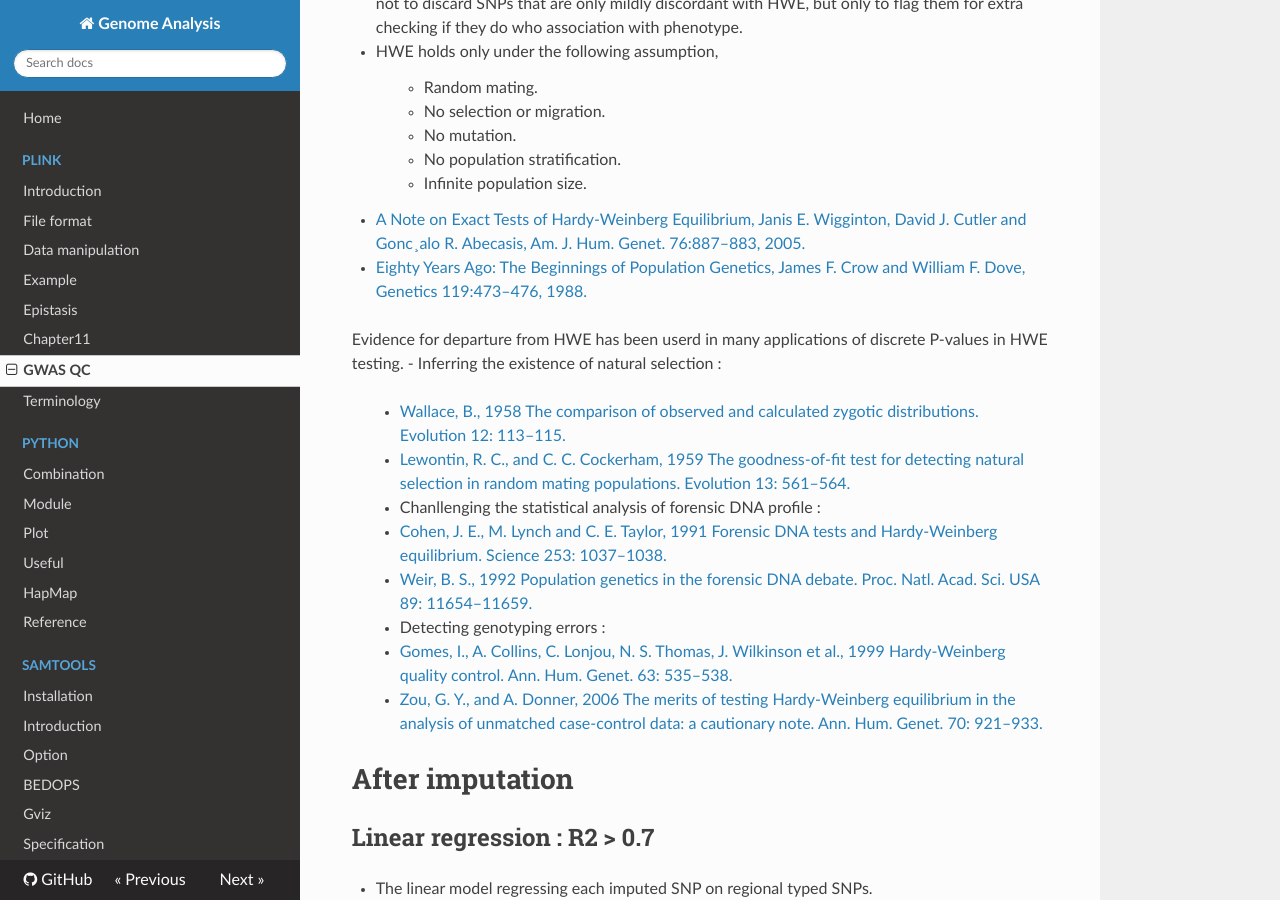
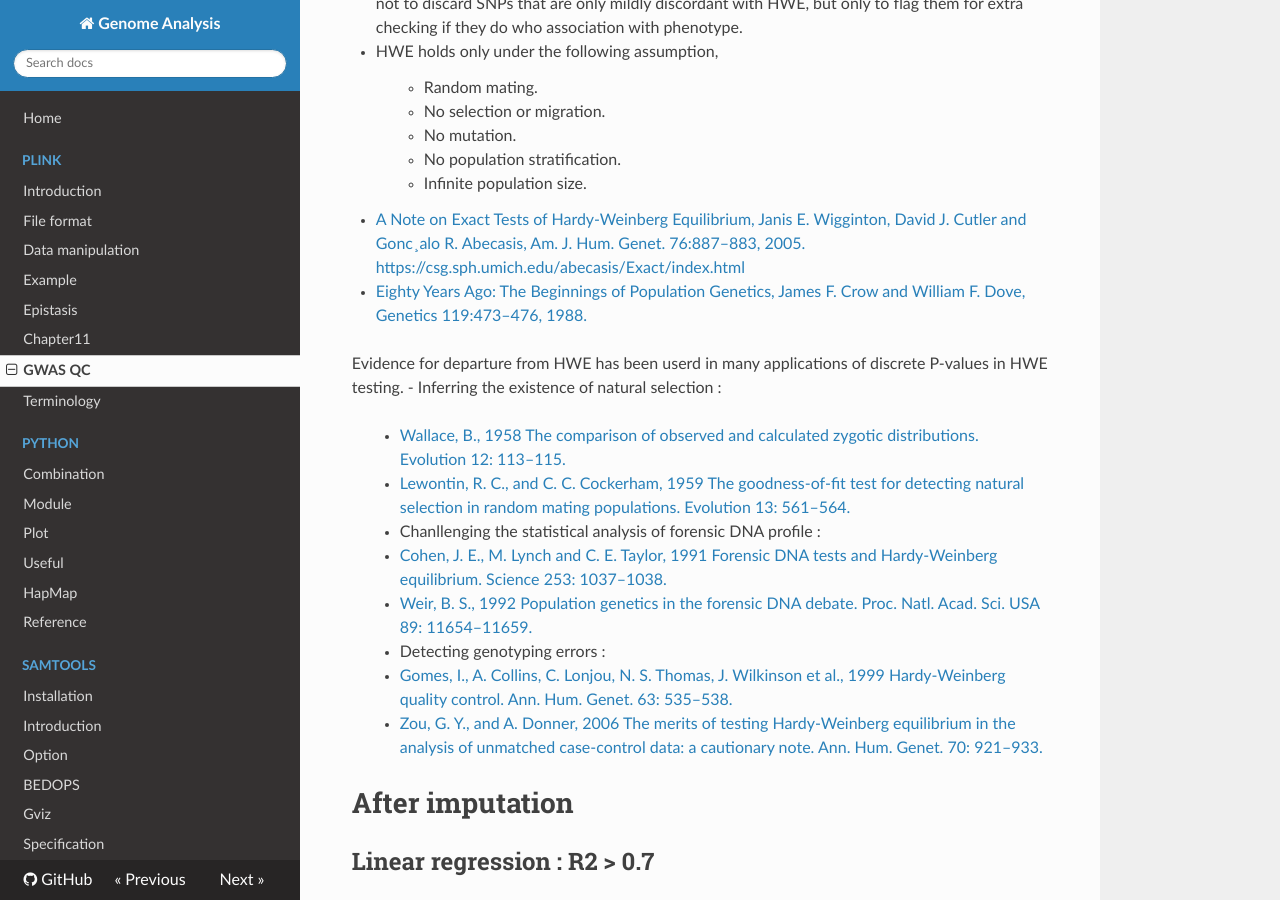
Before and after one commit to WonyoungCho/plink, an MkDocs documentation site: the page built from docs/GWAS.md, in a window 1280 px wide and 900 px high, scrolled down 4522 px. Built offline with MkDocs 1.6.1, drawn with Linux system fonts in a browser that asks for light colours; nearby versions of some CDN libraries; old or Windows-style settings are respelled for this version of MkDocs; some of the changed lines change nothing that is shown.

Commit message:
Update GWAS.md

```diff
--- a/docs/GWAS.md
+++ b/docs/GWAS.md
@@ -160,7 +160,7 @@
 > - No population stratification.
 > - Infinite population size.
 
-- [A Note on Exact Tests of Hardy-Weinberg Equilibrium, Janis E. Wigginton, David J. Cutler and Gonc¸alo R. Abecasis, Am. J. Hum. Genet. 76:887–883, 2005.](https://www.ncbi.nlm.nih.gov/pmc/articles/PMC1199378/)
+- [A Note on Exact Tests of Hardy-Weinberg Equilibrium, Janis E. Wigginton, David J. Cutler and Gonc¸alo R. Abecasis, Am. J. Hum. Genet. 76:887–883, 2005.](https://www.ncbi.nlm.nih.gov/pmc/articles/PMC1199378/) <https://csg.sph.umich.edu/abecasis/Exact/index.html>
 - [Eighty Years Ago: The Beginnings of Population Genetics, James F. Crow and William F. Dove, Genetics 119:473–476, 1988.](https://www.ncbi.nlm.nih.gov/pmc/articles/PMC1203431/)
 
 Evidence for departure from HWE has been userd in many applications of discrete P-values in HWE testing.
```
